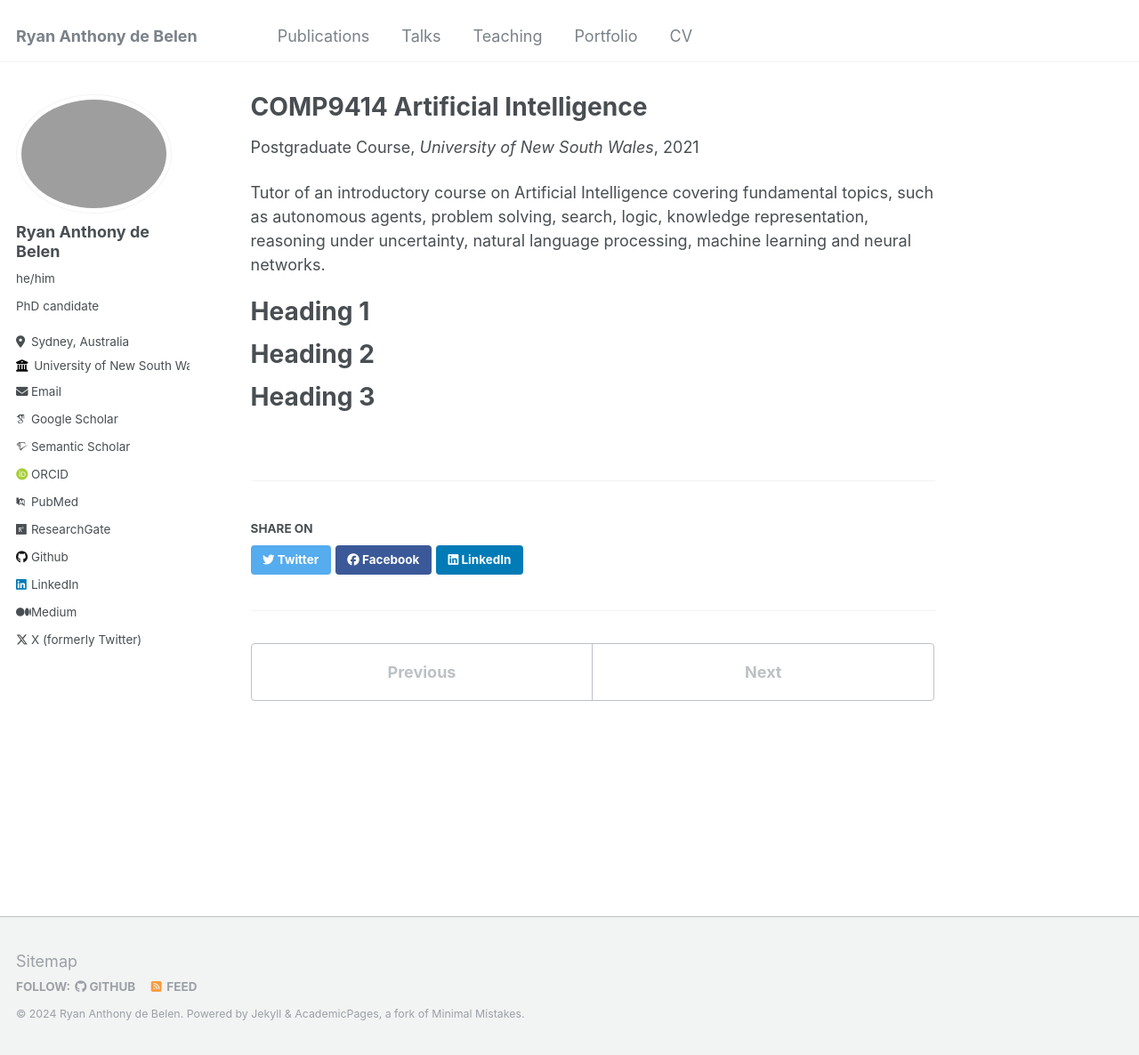
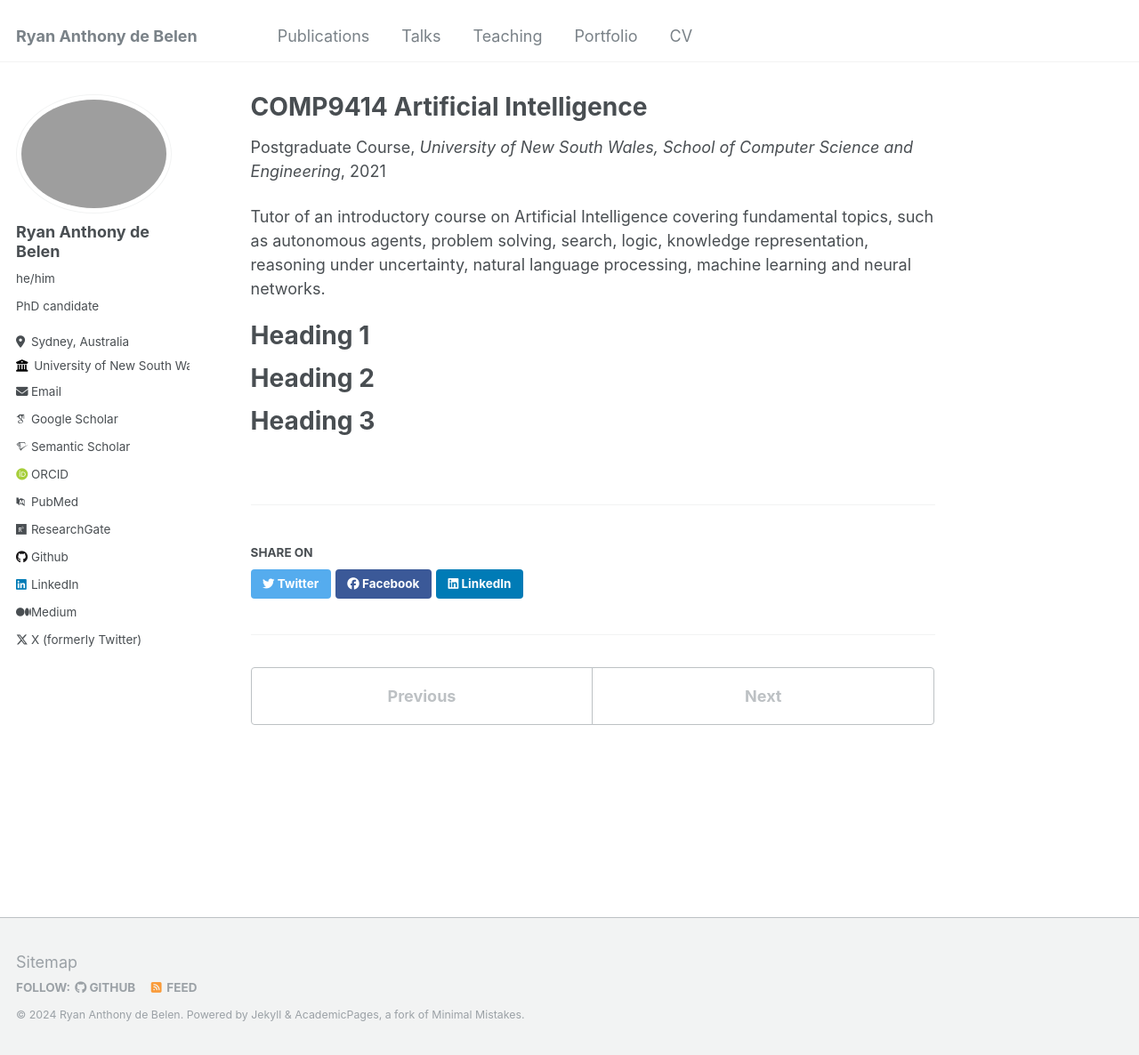
Before and after one commit to ryanxdebelen/ryanxdebelen.github.io, a Jekyll site: the page built from _teaching/2015-spring-teaching-2.md, in a window 1280 px wide and 1186 px high. Shown: the whole window at 89% size. Built offline with Jekyll 4.4.1, drawn with Linux system fonts in a browser that asks for light colours; some web fonts are replaced.

Commit message:
Update 2015-spring-teaching-2.md

```diff
--- a/_teaching/2015-spring-teaching-2.md
+++ b/_teaching/2015-spring-teaching-2.md
@@ -3,7 +3,7 @@ title: "COMP9414 Artificial Intelligence"
 collection: teaching
 type: "Postgraduate Course"
 permalink: /teaching/2015-spring-teaching-1
-venue: "University of New South Wales"
+venue: "University of New South Wales, School of Computer Science and Engineering"
 date: 2021-05-01
 location: "Sydney, Australia"
 ---
```
